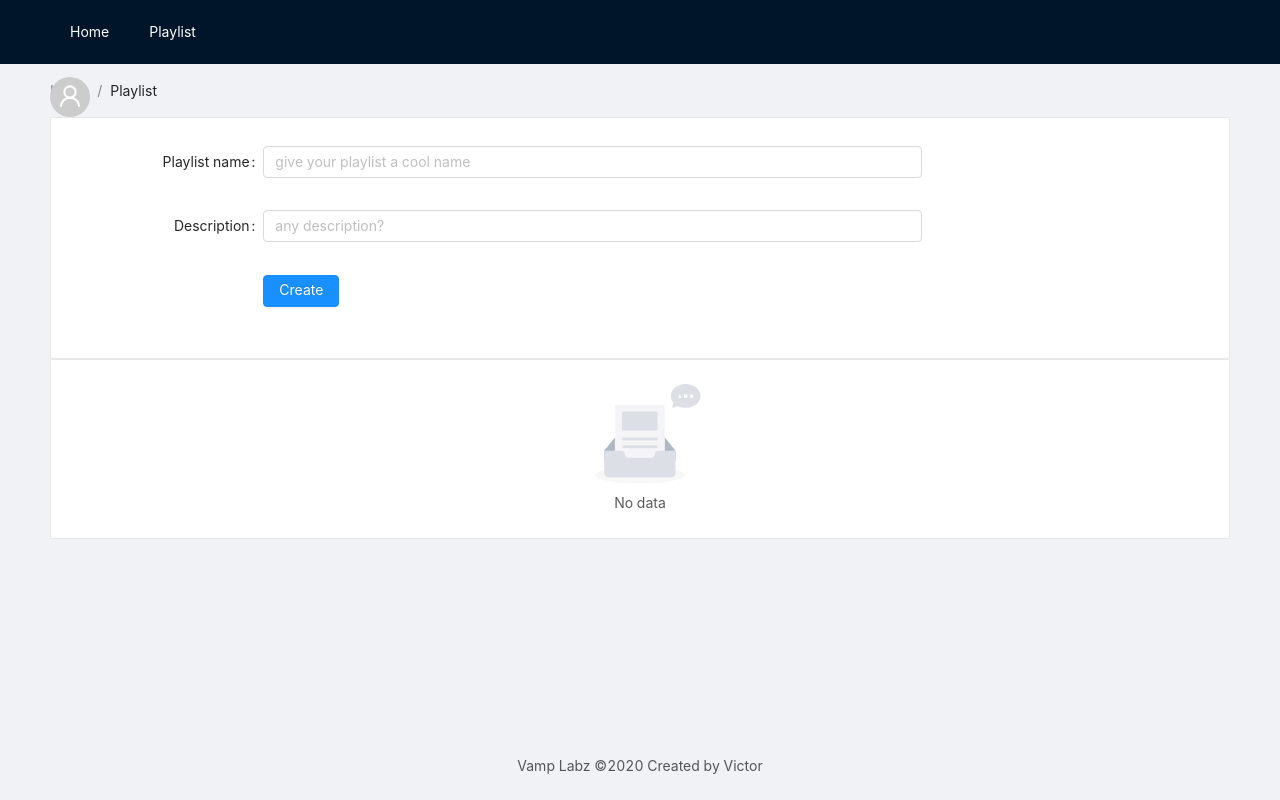
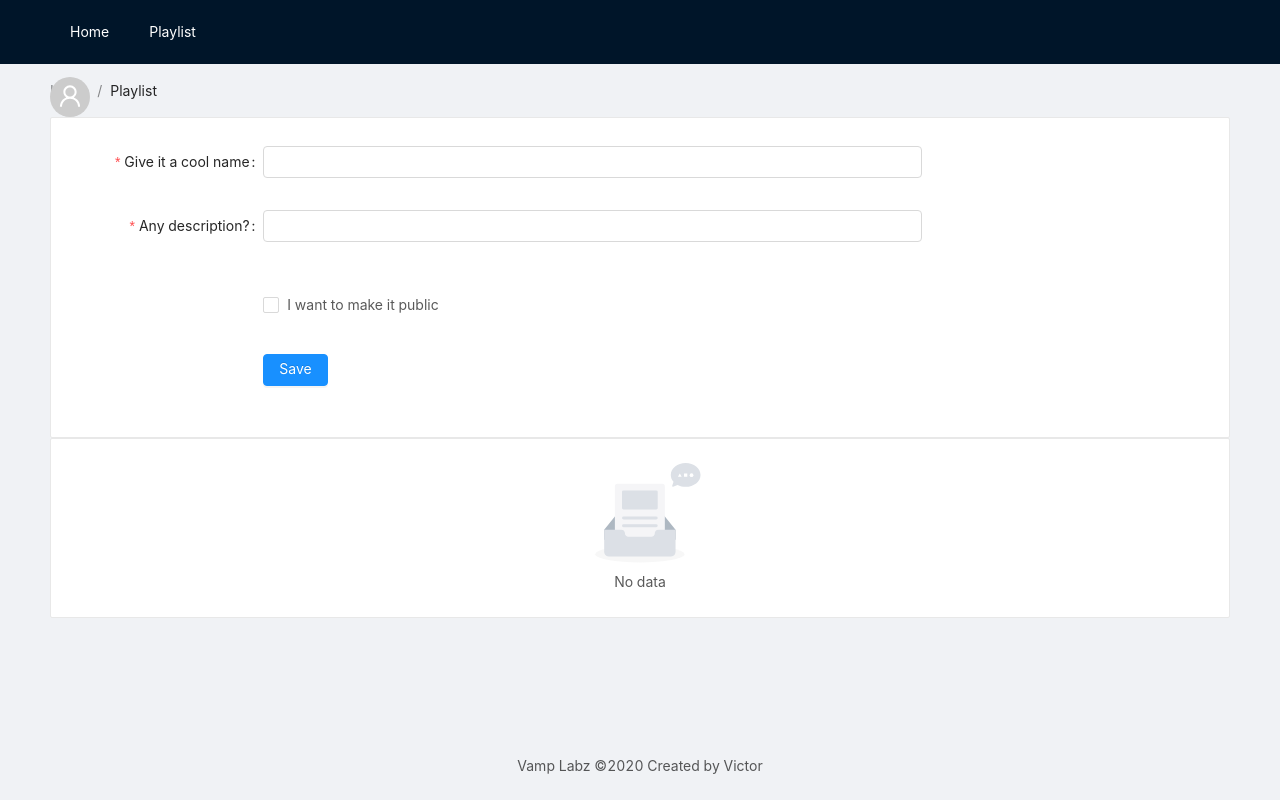
Before and after one commit to victorkurauchi/spotify-labs, a Next.js app: page /playlist in a window 1280 px wide. Built offline with nearby package versions, Linux system fonts and the light colour scheme.

Commit message:
feat: Implement Spotify API call to create playlist

```diff
--- a/efffects/index.ts
+++ b/efffects/index.ts
@@ -1,5 +1,5 @@
 import { getHost } from '../utils/config'
-import { notification } from 'antd'
+import { notification, message } from 'antd'
 import { SET_ACCOUNT_INFO } from '../store/actionTypes'
 
 export async function fetchUser(dispatch: Function) {
@@ -28,3 +28,26 @@ export async function fetchUser(dispatch: Function) {
 
   dispatch({ type: SET_ACCOUNT_INFO, payload: response })
 }
+
+export async function createPlaylistEffect(userId: number, data: any) {
+  const url = getHost()
+  const res = await fetch(`${url}/users/${userId}/playlists`, {
+    method: 'POST',
+    body: JSON.stringify(data),
+    headers: {
+      authorization: `Bearer ${window.localStorage.getItem('token')}`
+    }
+  })
+
+  const response = await res.json()
+
+  console.log(response)
+
+  if (response.error) {
+    console.log(`Code: ${response.error.status} / ${response.error.message}`)
+    message.error(`Code: ${response.error.status} / ${response.error.message}`)
+    return
+  }
+
+  message.success('Well done, Your playlist was succesfully created!')
+}
--- a/pages/index.tsx
+++ b/pages/index.tsx
@@ -22,7 +22,7 @@ const IndexPage = () => {
   const authorize = () => {
     const clientId = process.env.NEXT_PUBLIC_SPOTIFY_CLIENT_ID
     const redirectUri = `${window.location.origin}/callback`
-    const queryParams = `client_id=${clientId}&redirect_uri=${redirectUri}&scope=user-read-private,user-read-email&response_type=token`
+    const queryParams = `client_id=${clientId}&redirect_uri=${redirectUri}&scope=user-read-private,user-read-email,playlist-modify-public,playlist-modify-private&response_type=token`
 
     window.location.href = `https://accounts.spotify.com/authorize?${queryParams}`
   }
--- a/pages/playlist.tsx
+++ b/pages/playlist.tsx
@@ -1,21 +1,25 @@
 import React from 'react';
-import { Breadcrumb, Input, Button, Card, Form } from 'antd'
+import { Breadcrumb, Input, Button, Card, Form, Checkbox, Spin } from 'antd'
 import Layout from '../components/Layout'
-// import { getHost } from '../utils/config';
-// import { fetchUser } from '../efffects';
-import { useAppStateContainer } from '../context/application';
-// import { SET_IN_BULK } from '../store/actionTypes';
-import TrackCatalog from '../components/Catalog/TrackCatalog';
+import { useAppStateContainer } from '../context/application'
+import TrackCatalog from '../components/Catalog/TrackCatalog'
+import { createPlaylistEffect } from '../efffects'
 
 const PlaylistPage = () => {
   const { state } = useAppStateContainer()
   const { playlist } = state.playlistState
-  // const [name, setName] = React.useState('')
-  // const [description, setDescription] = React.useState('')
+  const [loading, setLoading] = React.useState(false)
 
   const createPlaylist = (values: any) => {
-    // http call
-    console.log(values)
+    const body = {
+      description: values.description,
+      name: values.playlistName,
+      public: values.public,
+      tracks: state.playlistState.playlist
+    }
+
+    setLoading(true)
+    createPlaylistEffect(state.accountState.account!.id, body)
   }
 
   const [form] = Form.useForm()
@@ -37,23 +41,41 @@ const PlaylistPage = () => {
       </Breadcrumb>
       <div className="site-layout-content">
 
+        { loading && <Spin size="large" />}
+
         <Card>
           <Form
             {...formItemLayout}
+            form={form}
+            name="register"
             layout="horizontal"
-            form={form}
             onFinish={createPlaylist}
-            name="register"
+            scrollToFirstError
           >
-            <Form.Item label="Playlist name" rules={[{ required: true }]}>
-              <Input placeholder="give your playlist a cool name" name="playlistName" />
+
+            <Form.Item name="playlistName" label="Give it a cool name" rules={[{ required: true }]}>
+              <Input />
             </Form.Item>
-            <Form.Item label="Description" rules={[{ required: true }]}>
-              <Input placeholder="any description?" name="description" />
+
+            <Form.Item name="description" label="Any description?" rules={[{ required: true }]}>
+              <Input />
             </Form.Item>
+
+            <Form.Item {...buttonItemLayout}
+              name="public"
+              valuePropName="checked"
+              rules={[
+                { validator:(_, value) => value ? Promise.resolve() : Promise.reject('Should accept agreement') },
+              ]}
+            >
+              <Checkbox>
+                I want to make it public
+              </Checkbox>
+            </Form.Item>
+
             <Form.Item {...buttonItemLayout}>
               <Button type="primary" htmlType="submit">
-                Create
+                Save
               </Button>
             </Form.Item>
           </Form>
```
